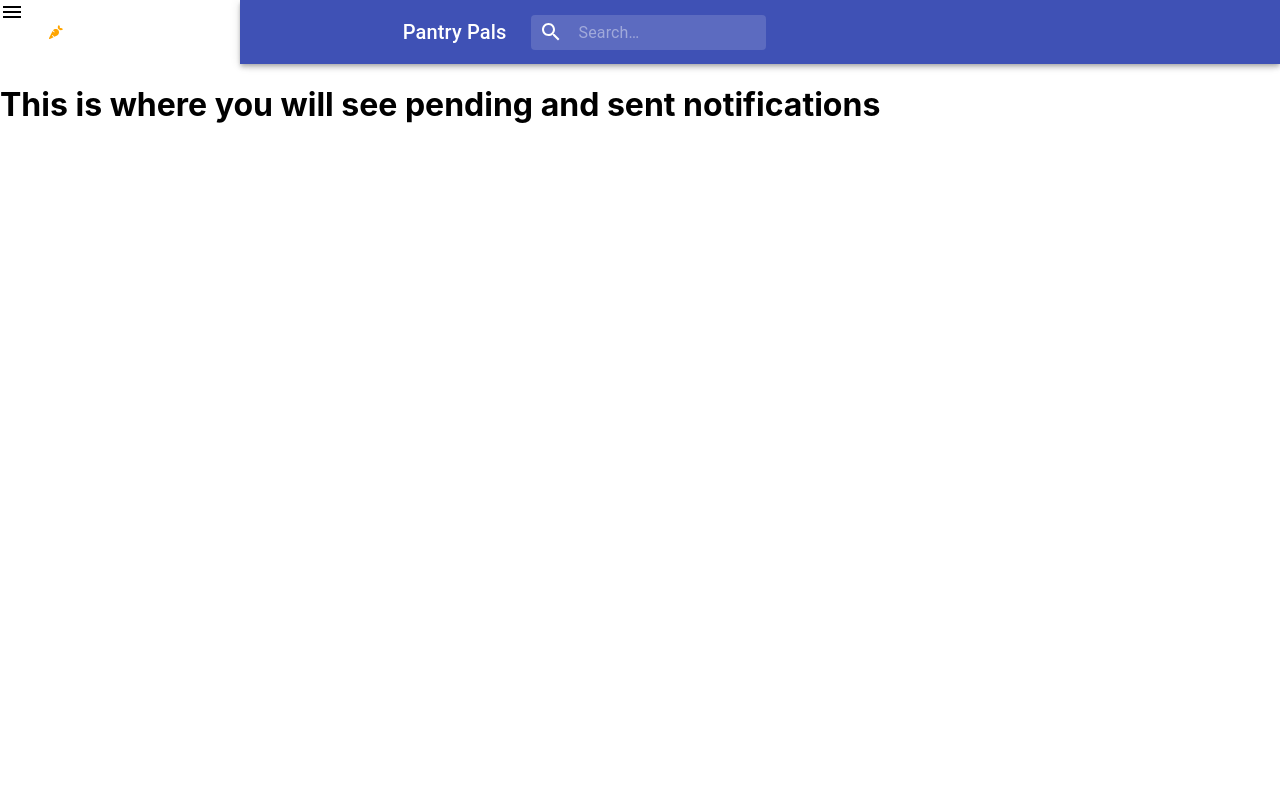
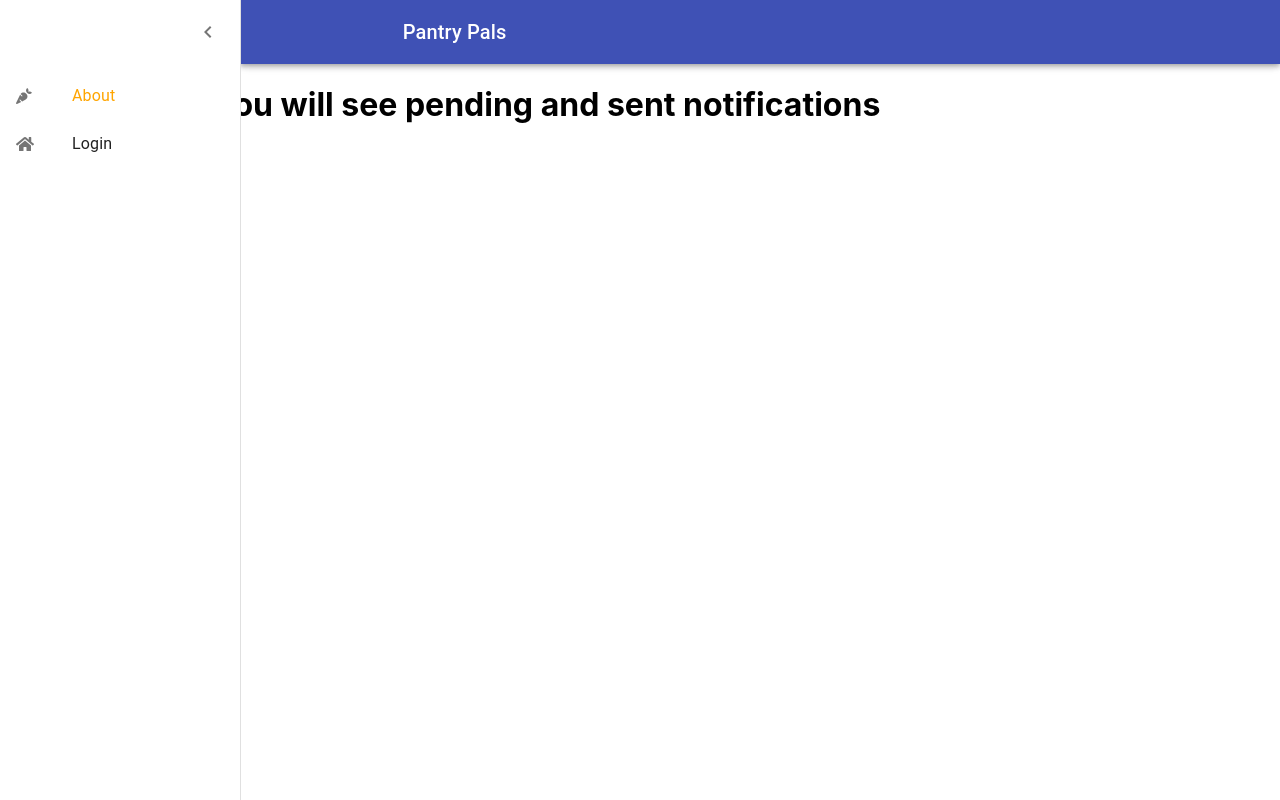
Before and after one commit to listenToRipley/capstone, a React (Create React App) app: page /inbox in a window 1280 px wide. Both pictures are taken after a click on the button "open drawer". Built offline with nearby package versions, Linux system fonts and the light colour scheme.

Commit message:
drawer panel fixed for pre login view

```diff
--- a/src/components/NavBar.js
+++ b/src/components/NavBar.js
@@ -23,6 +23,7 @@ import { faUserCircle }from '@fortawesome/free-regular-svg-icons';
 import { Link } from 'react-router-dom';
 import { Button } from '@material-ui/core';
 import cookie from 'cookie'
+import { withStyles } from '@material-ui/styles';
 
 //svg icons
 library.add(faShoppingBasket,faDoorClosed, faUsers, faHome, faUtensils, faUserCircle, faSignOutAlt, faPeopleArrows, faCarrot)
@@ -178,6 +179,7 @@ const NavBar = () => {
           <Typography className={classes.title} variant="h6" noWrap>
             Pantry Pals
           </Typography>
+          {/* HID THIS FOR NOW ~ might want this to be only post login option
           <div className={classes.search}>
             <div className={classes.searchIcon}>
               <SearchIcon />
@@ -190,7 +192,7 @@ const NavBar = () => {
               }}
               inputProps={{ 'aria-label': 'search' }}
             />
-          </div>
+          </div> */}
         </Toolbar>
       </AppBar>
       {status === true ?
@@ -290,7 +292,7 @@ const NavBar = () => {
         </List>
         <Divider />
         <List>
-          {/* functional routes related to the user - needs to be links */}
+          {/* functional routes related to the user - needs to be links, token and cookie should be deleted */}
           <ListItem
           button
           component={Link}
@@ -317,14 +319,50 @@ const NavBar = () => {
         </List>
       </Drawer>
       :
-      <Button
+      <div>
+      <Drawer
+        className={classes.drawer}
+        variant="persistent"
+        anchor="left"
+        open={open}
+        classes={{
+          paper: classes.drawerPaper,
+        }}
+      >
+        <div className={classes.drawerHeader}>
+          <IconButton onClick={handleDrawerClose}>
+            {theme.direction === 'ltr' ? <ChevronLeftIcon /> : <ChevronRightIcon />}
+          </IconButton>
+        </div>
+
+      <List>
+          <ListItem
+            button
+            component={Link}
+            to='/about'
+            aria-label='about'
+            className={classes.about}
+            >
+            <ListItemIcon>
+              <svg className="fas fa-carrot"></svg>
+            </ListItemIcon>
+            <ListItemText primary={'About'} />
+            </ListItem>
+        <ListItem
+              button
               component={Link}
-              to='/about'
-              aria-label='about'
-              className={classes.about}
+              to='/'
+              aria-label='login'
               >
-              <p><svg className="fas fa-carrot"></svg></p>
-        </Button>
+              <ListItemIcon>
+                 <svg className="fas fa-home"></svg>
+              </ListItemIcon>
+              <ListItemText primary={'Login'} />
+            </ListItem>
+
+      </List>
+      </Drawer>
+      </div>
   }
     </div>
     <div className={classes.toolbar} />
@@ -332,6 +370,6 @@ const NavBar = () => {
   );
 }
 
-export default NavBar
+export default withStyles(useStyles)(NavBar)
 
 //from https://material-ui.com/components/drawers/
```
